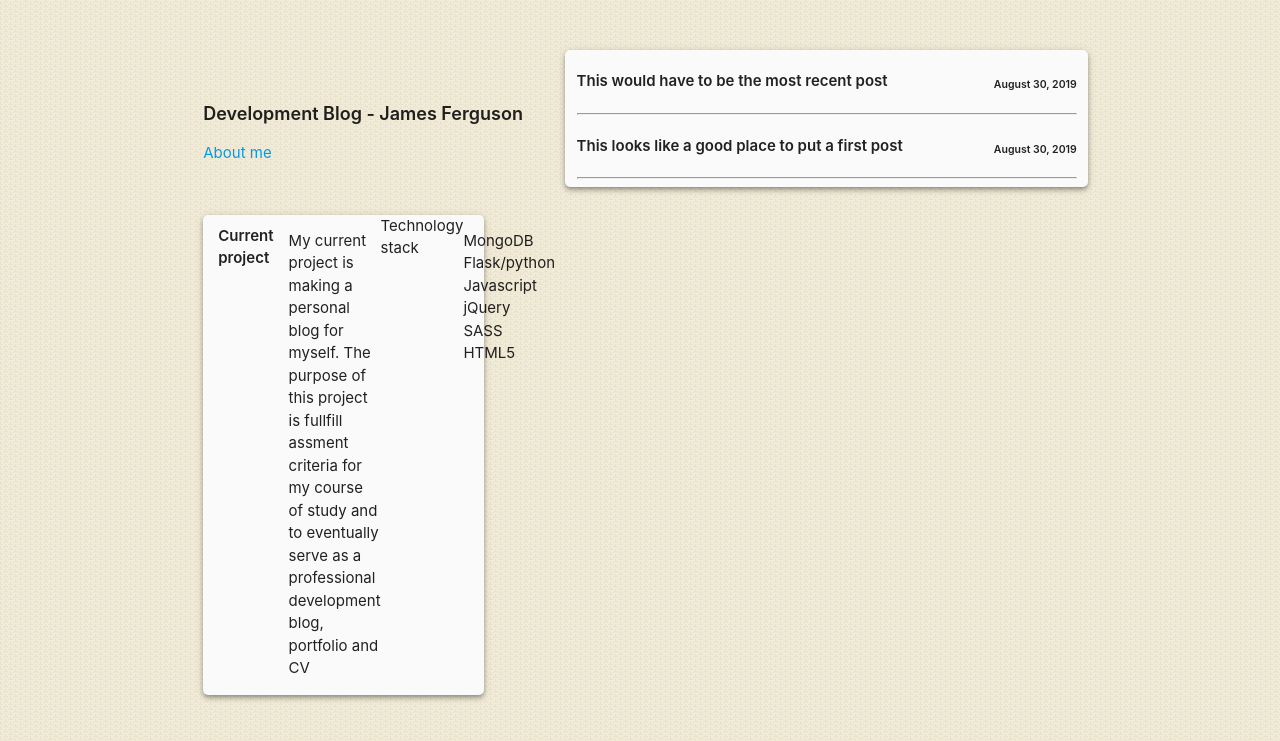
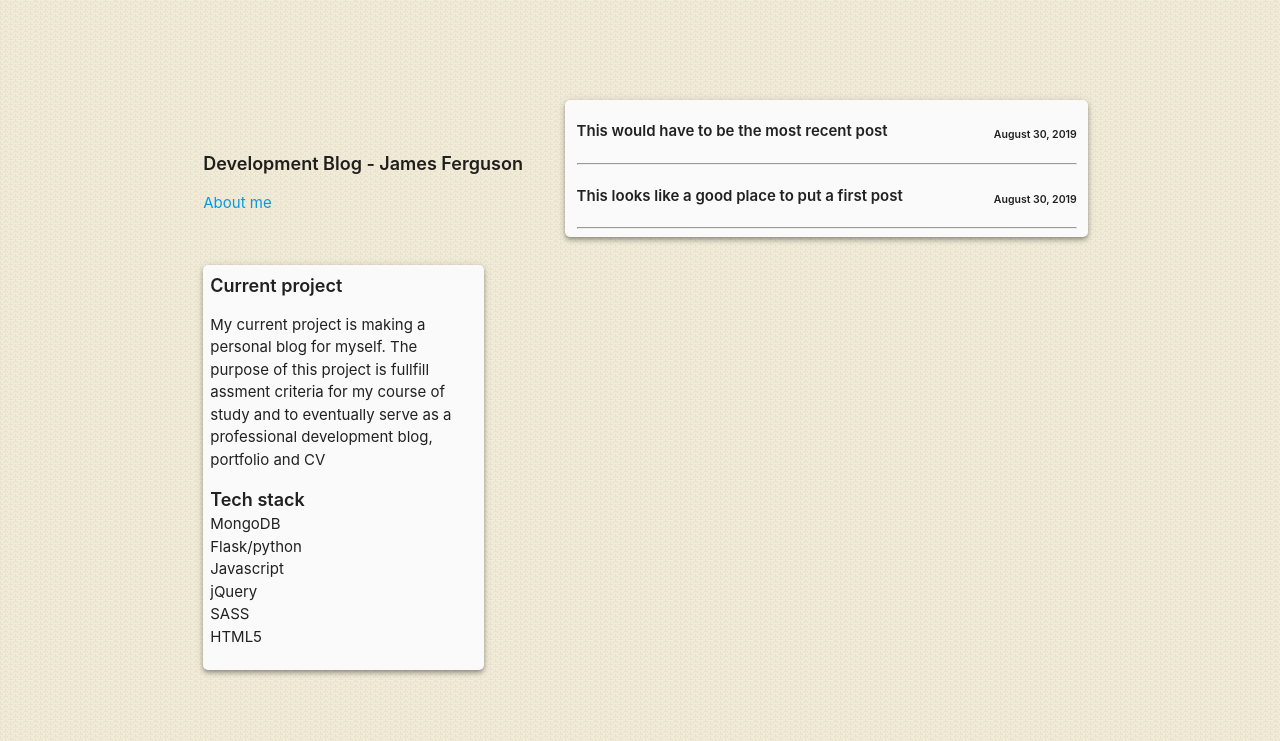
Before and after one commit to js-ferguson/myBlog, a Flask app: page / in a window 1280 px wide. Shown: the top 741 px of the page. Run offline with Flask 2, Linux system fonts and the light colour scheme; some libraries are stand-ins or nearby versions.

Commit message:
fixed formatting on home and register pages

```diff
--- a/static/css/style.css
+++ b/static/css/style.css
@@ -4,6 +4,9 @@
 body {
   background-image: url(../images/sprinkles/sprinkles.png);
   background-repeat: repeat; }
+
+.blog-card {
+  margin-top: 50px; }
 
 .post-frame {
   width: 70%;
@@ -40,5 +43,16 @@ aside {
     margin: 10px 15px 7px;
     display: inline-block;
     font-weight: 600; }
+  aside .aside-card {
+    margin: 7px;
+    width: 100%;
+    display: block; }
+
+.form-card {
+  background-color: white;
+  border-radius: 5px;
+  margin: auto;
+  margin-top: 100px;
+  width: 80%; }
 
 /*# sourceMappingURL=style.css.map */
--- a/templates/home.html
+++ b/templates/home.html
@@ -1,22 +1,22 @@
 {% extends "base.html" %}
 {% block content %}
 
-<div class=row>
+<div class="row blog-card">
     <div class="col s5 pane">
         <strong class="strong-text">Development Blog - James Ferguson</strong>
 
         <p><a href="{{ url_for('about') }}">About me</a></p>
 
         <aside class="z-depth-2">
-            <div class="aside-heading">Current project</div>
+            <div class="aside-card">
+                <strong>Current project</strong>
                 <p>My current project is making a personal blog for myself.
                     The purpose of this project is fullfill assment criteria for my
                     course of study and to eventually serve as a professional
-                development blog, portfolio and CV </p>
-
-                Technology stack
-
+                    development blog, portfolio and CV
+                </p>
                 <ul>
+                    <li><strong>Tech stack</strong></li>
                     <li>MongoDB</li>
                     <li>Flask/python</li>
                     <li>Javascript</li>
@@ -24,7 +24,7 @@
                     <li>SASS</li>
                     <li>HTML5</li>
                 </ul>
-
+            </div>
         </aside>
 
 
```
Also changed, not shown: templates/register.html (+6 -1 lines). Lines whose indentation alone changed are shown as unchanged.
